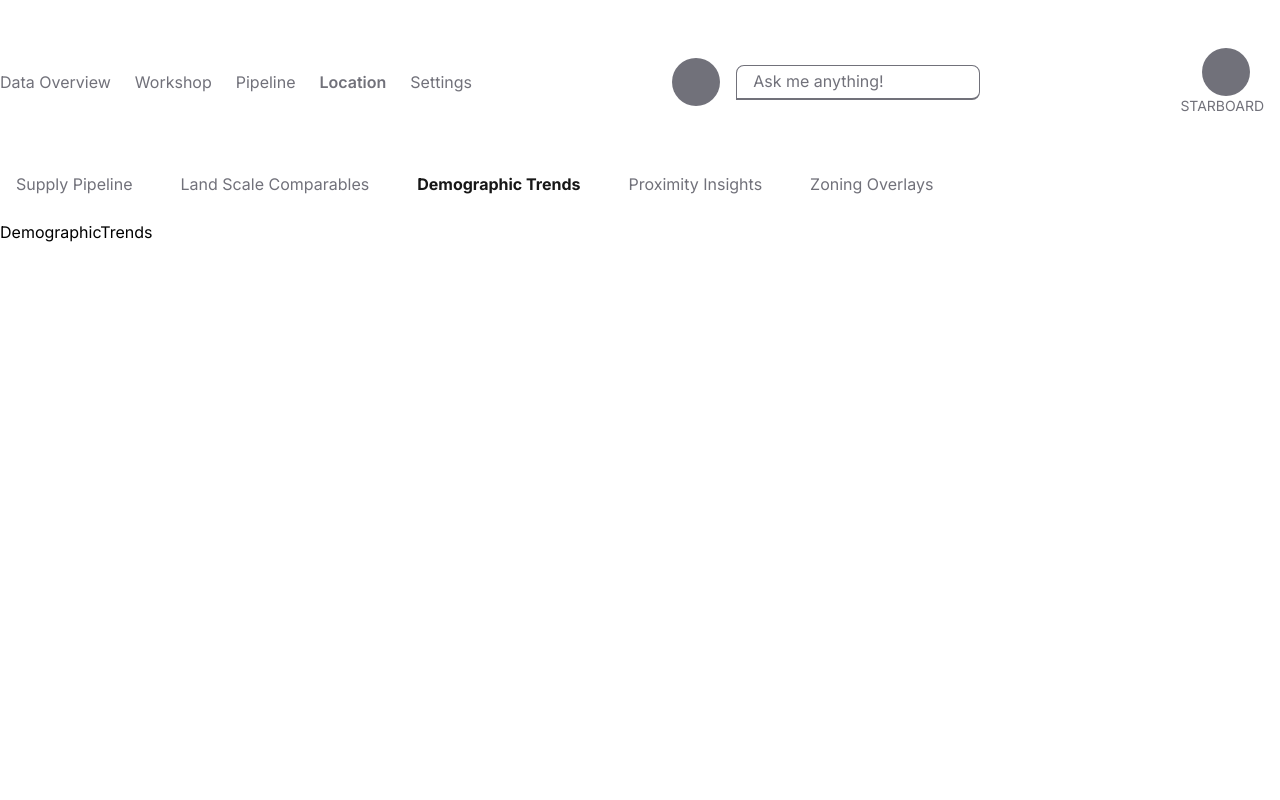
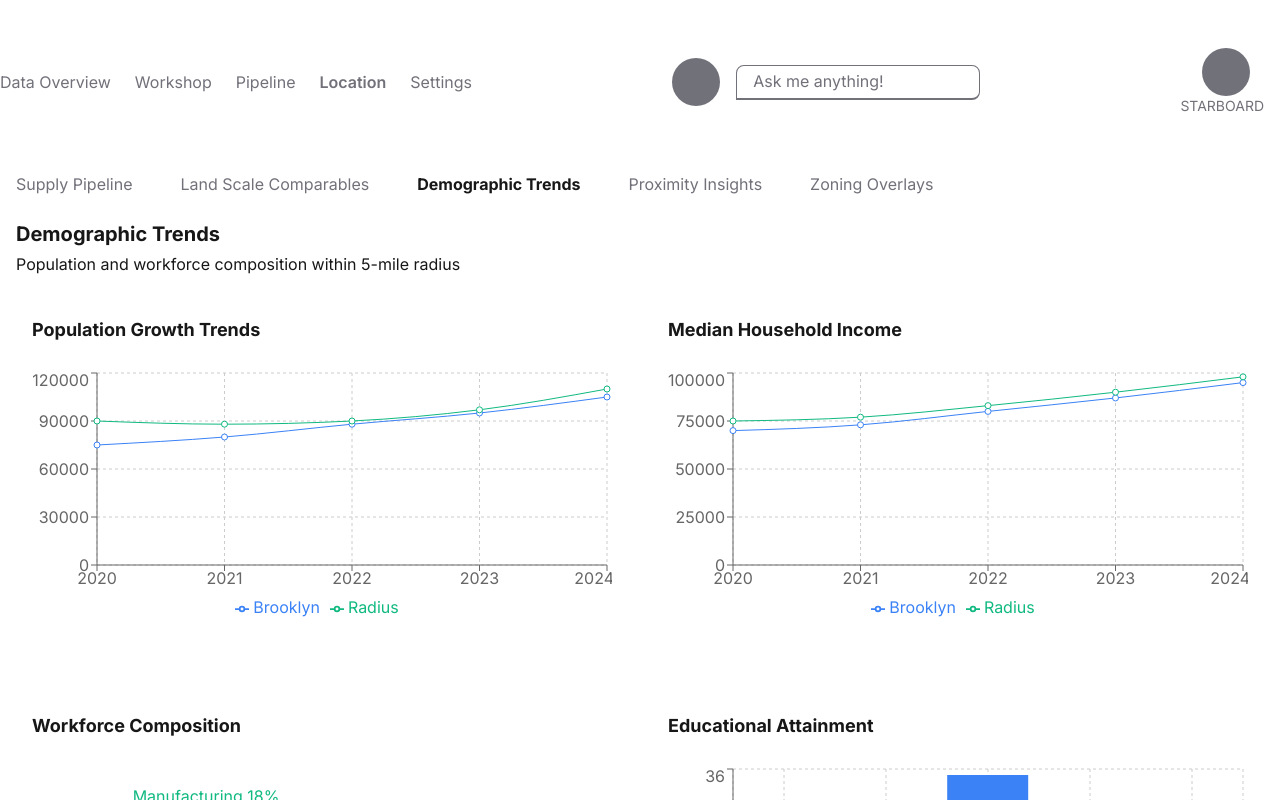
Before and after one commit to kipkoechke/location-analysis-tab, a Next.js app: page /location in a window 1280 px wide. Both pictures are taken after a click on the button "Demographic Trends". Shown: the top 800 px of the page. Built offline with nearby package versions, Linux system fonts and the light colour scheme.

Commit message:
Feat: implement demographic trends section with custom components

```diff
--- /dev/null
+++ b/src/components/demographic_trends/DemographicInsights.tsx
@@ -0,0 +1,45 @@
+function DemographicInsights() {
+  return (
+    <div className="mb-6">
+      <h3 className="text-lg font-bold text-primary mb-4">
+        Key Demographic Insights
+      </h3>
+      <ul className="space-y-4">
+        <li className="flex items-start">
+          <span className="w-5 h-5 rounded-full bg-blue-500 mr-4 mt-1"></span>
+          <span>
+            Population Growth: 1.8% annually (above borough average of 1.2%)
+          </span>
+        </li>
+        <li className="flex items-start">
+          <span className="w-5 h-5 rounded-full bg-green-500 mr-4 mt-1"></span>
+          <span>
+            Income Growth: 3.2% annually (consistent with borough trends)
+          </span>
+        </li>
+        <li className="flex items-start">
+          <span className="w-5 h-5 rounded-full bg-amber-500 mr-4 mt-1"></span>
+          <span>
+            Workforce: Strong logistics/transport employment aligns with
+            property use
+          </span>
+        </li>
+        <li className="flex items-start">
+          <span className="w-5 h-5 rounded-full bg-red-500 mr-4 mt-1"></span>
+          <span>
+            Education: 36% of workforce has bachelor's degree or higher
+          </span>
+        </li>
+        <li className="flex items-start">
+          <span className="w-5 h-5 rounded-full bg-purple-500 mr-4 mt-1"></span>
+          <span>
+            Age: Median age of 34.2 years (3.1 years younger than borough
+            average)
+          </span>
+        </li>
+      </ul>
+    </div>
+  );
+}
+
+export default DemographicInsights;
--- a/src/components/demographic_trends/DemographicTrends.tsx
+++ b/src/components/demographic_trends/DemographicTrends.tsx
@@ -1,5 +1,35 @@
-function DemographicTrends() {
-  return <div>DemographicTrends</div>;
+import DemographicInsights from "./DemographicInsights";
+import DemographicTrendsHeader from "./DemographicTrendsHeader";
+import EducationAttainment from "./EducationAttainment";
+import MedianHouseholdIncome from "./MedianHouseholdIncome";
+import PopulationGrowthTrends from "./PopulationGrowthTrends";
+import WorkforceComposition from "./WorkforceComposition";
+
+export default function DemographicTrends() {
+  return (
+    <div className="min-h-screen">
+      <section className="container mx-auto px-4">
+        {/* Demographics Header */}
+
+        <DemographicTrendsHeader />
+
+        <div className="grid grid-cols-1 md:grid-cols-2 gap-6 mb-6">
+          {/* Population Growth Trends */}
+          <PopulationGrowthTrends />
+
+          {/* Median Household Income */}
+          <MedianHouseholdIncome />
+
+          {/* Workforce Composition */}
+          <WorkforceComposition />
+
+          {/* Educational Attainment */}
+          <EducationAttainment />
+
+          {/* Key Demographic Insights */}
+          <DemographicInsights />
+        </div>
+      </section>
+    </div>
+  );
 }
-
-export default DemographicTrends;
--- /dev/null
+++ b/src/components/demographic_trends/DemographicTrendsHeader.tsx
@@ -0,0 +1,14 @@
+function DemographicTrendsHeader() {
+  return (
+    <div>
+      <h2 className="text-xl font-bold text-primary mb-1">
+        Demographic Trends
+      </h2>
+      <p className="text-primary mb-6">
+        Population and workforce composition within 5-mile radius
+      </p>
+    </div>
+  );
+}
+
+export default DemographicTrendsHeader;
--- /dev/null
+++ b/src/components/demographic_trends/EducationAttainment.tsx
@@ -0,0 +1,47 @@
+"use client";
+import {
+  Bar,
+  BarChart,
+  CartesianGrid,
+  Cell,
+  ResponsiveContainer,
+  Tooltip,
+  XAxis,
+  YAxis,
+} from "recharts";
+import { COLORS } from "./WorkforceComposition";
+
+function EducationAttainment() {
+  // Educational Attainment data
+  const educationData = [
+    { name: "High School", value: 30 },
+    { name: "College", value: 20 },
+    { name: "Bachelor's", value: 35 },
+    { name: "Master's", value: 25 },
+    { name: "PhD+", value: 12 },
+  ];
+  return (
+    <div className="p-4 mb-8">
+      <h3 className="text-lg font-bold text-primary mb-6">
+        Educational Attainment
+      </h3>
+      <div className="h-64">
+        <ResponsiveContainer width="100%" height="100%">
+          <BarChart data={educationData}>
+            <CartesianGrid strokeDasharray="3 3" />
+            <XAxis dataKey="name" />
+            <YAxis />
+            <Tooltip formatter={(value) => `${value}%`} />
+            <Bar dataKey="value" fill="#3b82f6">
+              {educationData.map((entry, index) => (
+                <Cell key={`cell-${index}`} fill={COLORS[0]} />
+              ))}
+            </Bar>
+          </BarChart>
+        </ResponsiveContainer>
+      </div>
+    </div>
+  );
+}
+
+export default EducationAttainment;
--- /dev/null
+++ b/src/components/demographic_trends/MedianHouseholdIncome.tsx
@@ -0,0 +1,49 @@
+"use client";
+import {
+  CartesianGrid,
+  Legend,
+  Line,
+  LineChart,
+  ResponsiveContainer,
+  Tooltip,
+  XAxis,
+  YAxis,
+} from "recharts";
+
+function MedianHouseholdIncome() {
+  // Median Household Income data
+  const incomeData = [
+    { year: "2020", Brooklyn: 70000, Radius: 75000 },
+    { year: "2021", Brooklyn: 73000, Radius: 77000 },
+    { year: "2022", Brooklyn: 80000, Radius: 83000 },
+    { year: "2023", Brooklyn: 87000, Radius: 90000 },
+    { year: "2024", Brooklyn: 95000, Radius: 98000 },
+  ];
+  return (
+    <div className="p-4 mb-8">
+      <h3 className="text-lg font-bold text-primary mb-6">
+        Median Household Income
+      </h3>
+      <div className="h-64">
+        <ResponsiveContainer width="100%" height="100%">
+          <LineChart data={incomeData}>
+            <CartesianGrid strokeDasharray="3 3" />
+            <XAxis dataKey="year" />
+            <YAxis />
+            <Tooltip formatter={(value) => `$${value}`} />
+            <Legend />
+            <Line
+              type="monotone"
+              dataKey="Brooklyn"
+              stroke="#3b82f6"
+              activeDot={{ r: 8 }}
+            />
+            <Line type="monotone" dataKey="Radius" stroke="#10b981" />
+          </LineChart>
+        </ResponsiveContainer>
+      </div>
+    </div>
+  );
+}
+
+export default MedianHouseholdIncome;
--- /dev/null
+++ b/src/components/demographic_trends/PopulationGrowthTrends.tsx
@@ -0,0 +1,49 @@
+"use client";
+import {
+  CartesianGrid,
+  Legend,
+  Line,
+  LineChart,
+  ResponsiveContainer,
+  Tooltip,
+  XAxis,
+  YAxis,
+} from "recharts";
+function PopulationGrowthTrends() {
+  // Population Growth Trends data
+  const populationData = [
+    { year: "2020", Brooklyn: 75000, Radius: 90000 },
+    { year: "2021", Brooklyn: 80000, Radius: 88000 },
+    { year: "2022", Brooklyn: 88000, Radius: 90000 },
+    { year: "2023", Brooklyn: 95000, Radius: 97000 },
+    { year: "2024", Brooklyn: 105000, Radius: 110000 },
+  ];
+
+  return (
+    <div className="p-4 mb-8">
+      <h3 className="text-lg font-bold text-primary mb-6">
+        Population Growth Trends
+      </h3>
+      <div className="h-64">
+        <ResponsiveContainer width="100%" height="100%">
+          <LineChart data={populationData}>
+            <CartesianGrid strokeDasharray="3 3" />
+            <XAxis dataKey="year" />
+            <YAxis />
+            <Tooltip />
+            <Legend />
+            <Line
+              type="monotone"
+              dataKey="Brooklyn"
+              stroke="#3b82f6"
+              activeDot={{ r: 8 }}
+            />
+            <Line type="monotone" dataKey="Radius" stroke="#10b981" />
+          </LineChart>
+        </ResponsiveContainer>
+      </div>
+    </div>
+  );
+}
+
+export default PopulationGrowthTrends;
--- /dev/null
+++ b/src/components/demographic_trends/WorkforceComposition.tsx
@@ -0,0 +1,52 @@
+"use client";
+import { Cell, Pie, PieChart, ResponsiveContainer, Tooltip } from "recharts";
+
+// Colors for charts
+export const COLORS = ["#3b82f6", "#10b981", "#f59e0b", "#ef4444", "#8b5cf6"];
+
+function WorkforceComposition() {
+  // Workforce Composition data
+  const workforceData = [
+    { name: "Office/Admin", value: 23 },
+    { name: "Manufacturing", value: 18 },
+    { name: "Logistics/Transport", value: 32 },
+    { name: "Retail", value: 15 },
+    { name: "Other", value: 12 },
+  ];
+
+  return (
+    <div className="p-4 mb-8">
+      <h3 className="text-lg font-bold text-primary mb-6">
+        Workforce Composition
+      </h3>
+      <div className="h-64">
+        <ResponsiveContainer width="100%" height="100%">
+          <PieChart>
+            <Pie
+              data={workforceData}
+              cx="50%"
+              cy="50%"
+              innerRadius={60}
+              outerRadius={80}
+              fill="#8884d8"
+              dataKey="value"
+              label={({ name, percent }) =>
+                `${name} ${(percent * 100).toFixed(0)}%`
+              }
+            >
+              {workforceData.map((entry, index) => (
+                <Cell
+                  key={`cell-${index}`}
+                  fill={COLORS[index % COLORS.length]}
+                />
+              ))}
+            </Pie>
+            <Tooltip formatter={(value) => `${value}%`} />
+          </PieChart>
+        </ResponsiveContainer>
+      </div>
+    </div>
+  );
+}
+
+export default WorkforceComposition;
--- a/src/components/supply_pipeline/ConstructionTimeline.tsx
+++ b/src/components/supply_pipeline/ConstructionTimeline.tsx
@@ -66,7 +66,7 @@ function ConstructionTimeline() {
   return (
     <div>
       <div className=" mb-8">
-        <h3 className="text-lg font-bold text-gray-900 mb-2">
+        <h3 className="text-lg font-bold text-primary mb-2">
           Construction Timeline
         </h3>
 
--- a/src/components/supply_pipeline/ImpactAnalysis.tsx
+++ b/src/components/supply_pipeline/ImpactAnalysis.tsx
@@ -6,11 +6,11 @@ function ImpactAnalysis() {
   ];
   return (
     <div>
-      <h3 className="text-lg font-bold text-gray-900 mb-4">
+      <h3 className="text-lg font-bold text-primary mb-4">
         Market Impact Analysis
       </h3>
 
-      <p className="mb-4 text-gray-900">
+      <p className="mb-4 text-primary">
         New development activity in the area indicates:
       </p>
 
@@ -18,7 +18,7 @@ function ImpactAnalysis() {
         {impactPoints.map((point, index) => (
           <li key={index} className="flex items-start">
             <div className="w-2 h-2 rounded-full bg-gray-900 mt-2 mr-3"></div>
-            <span className="text-gray-900">{point}</span>
+            <span className="text-primary">{point}</span>
           </li>
         ))}
       </ul>
--- a/src/components/supply_pipeline/PropertyTypeMix.tsx
+++ b/src/components/supply_pipeline/PropertyTypeMix.tsx
@@ -11,9 +11,7 @@ function PropertyTypeMix() {
 
   return (
     <div className="md:ml-8">
-      <h3 className="text-lg font-bold text-gray-900 mb-6">
-        Property Type Mix
-      </h3>
+      <h3 className="text-lg font-bold text-primary mb-6">Property Type Mix</h3>
 
       <div className="flex flex-col md:flex-row gap-4">
         {/* Chart Section */}
--- a/src/components/supply_pipeline/SupplyPipelineHeader.tsx
+++ b/src/components/supply_pipeline/SupplyPipelineHeader.tsx
@@ -1,8 +1,8 @@
 function SupplyPipelineHeader() {
   return (
     <div className="mb-8">
-      <h2 className="text-xl font-bold text-gray-900 mb-1">Supply Pipeline</h2>
-      <p className="text-gray-500 mb-4">
+      <h2 className="text-xl font-bold text-primary mb-1">Supply Pipeline</h2>
+      <p className="text-primary mb-4">
         Nearby developments under construction or planned in the area
       </p>
     </div>
```
Also changed, not shown: src/components/supply_pipeline/NearbyDevelopment.tsx (+14 -11 lines).
